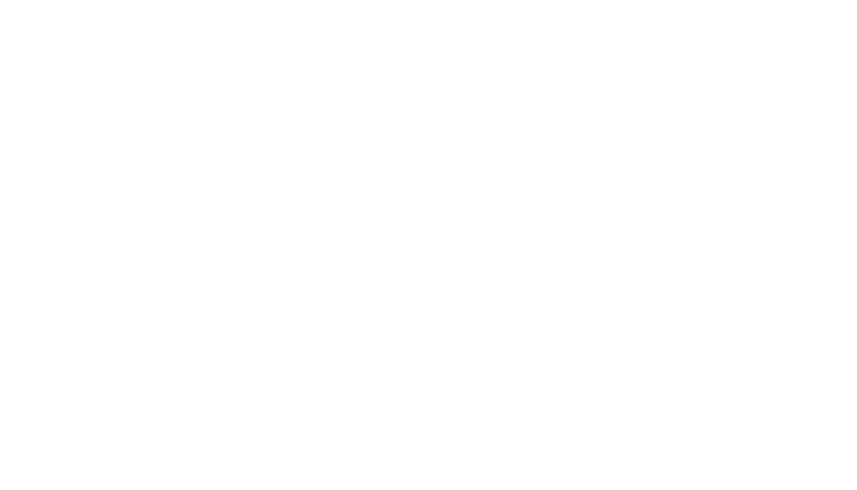
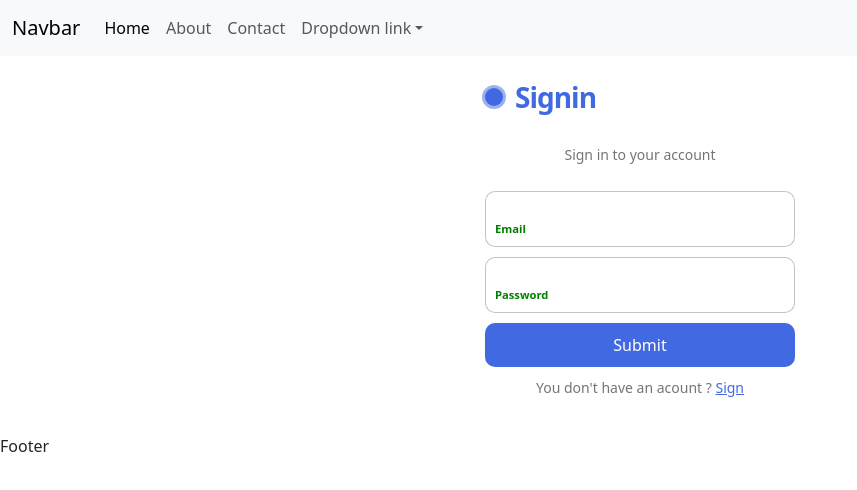
Before and after one commit to Adebayoisreal122/React_Route_Class, a React (Vite) app: page /signin in a window 1280 px wide. Before the commit this address had no page. Shown: the top 490 px of the page, without its empty margins (0-857 px from the left). Built offline with nearby package versions, Linux system fonts and the light colour scheme.

Commit message:
i did a sign in file

```diff
--- a/src/App.css
+++ b/src/App.css
@@ -109,11 +109,6 @@
   text-decoration: underline royalblue;
 }
 
-.flex {
-  display: flex;
-  width: 100%;
-  gap: 6px;
-}
 
 .form label {
   position: relative;
--- a/src/App.jsx
+++ b/src/App.jsx
@@ -13,6 +13,7 @@ import Layout from './components/Layout';
 import Frontend from './components/frontend';
 import Signup from './components/signup';
 import FormikSignup from './components/Formik';
+import Signin from './components/Signin';
 
 
 
@@ -30,6 +31,7 @@ function App() {
             <Route path="api" element={<Frontend/>} />
             <Route path="signup" element={<Signup/>} />
             <Route path="formik" element={<FormikSignup/>} />
+            <Route path="signin" element={<Signin/>} />
 
 
 
--- a/src/components/Formik.jsx
+++ b/src/components/Formik.jsx
@@ -1,8 +1,20 @@
 
 import { useFormik } from "formik"
+import * as yup from "yup"
 
 
 const FormikSignup = () => {
+
+    const passwordRegex = /^(?=.*[a-z])(?=.*[A-Z])(?=.*\d)(?=.*[@$!%*?&])[A-Za-z\d@$!%*?&]{8,}$/
+
+    const validationSchema = yup.object({
+        firstName: yup.string().required("required").min(4, "minimum of four character" ).max(10, "maximum of ten character"),
+        secondName: yup.string().required("required").min(4, "minimum of four character" ).max(10, "maximum of ten character"),
+        userName: yup.string().required("required").min(4, "minimum of four character" ).max(10,"maximum of ten character" ),
+        email: yup.string().email("enter valid email address"),
+        password: yup.string().matches(passwordRegex, "The password must be at least 8 character, and should include one uppercase, one lowercase" ),
+      });
+
 
     const formik = useFormik({
         initialValues: {
@@ -14,8 +26,8 @@ const FormikSignup = () => {
 
 
 
-
         },
+        validationSchema: validationSchema,
         onSubmit: values => {
           console.log(values)
         },
@@ -30,13 +42,14 @@ const FormikSignup = () => {
         <form  onSubmit={formik.handleSubmit} className="form">
             <p className="title">Register </p>
             <p className="message">Signup now and get full access to our app. </p>
-                <div className="flex">
+
                 <label>
                     <input name="firstName" required="" placeholder="" type="text"
                     onChange={formik.handleChange}
                     className="input"/>
                     <span>Firstname</span>
                 </label>
+                <span className="text-danger">{formik.errors.firstName}</span>
 
                 <label>
                     <input name="secondName" required="" placeholder="" type="text"
@@ -44,8 +57,9 @@ const FormikSignup = () => {
                     className="input"/>
                     <span>Lastname</span>
                 </label>
+                <span className="text-danger">{formik.errors.secondName}</span>
 
-            </div>
+
 
             <label>
                 <input name="userName" required="" placeholder="" type="text"
@@ -53,6 +67,7 @@ const FormikSignup = () => {
                 className="input"/>
                 <span>Username</span>
             </label>
+            <span className="text-danger">{formik.errors.userName}</span>
 
             <label>
                 <input name="email" required="" placeholder="" type="email"
@@ -60,13 +75,14 @@ const FormikSignup = () => {
                 className="input"/>
                 <span>Email</span>
             </label>
-
+            <span className="text-danger">{formik.errors.email}</span>
             <label>
                 <input name="password" required="" placeholder="" type="password"
                  onChange={formik.handleChange}
                 className="input"/>
                 <span>Password</span>
             </label>
+            <span className="text-danger">{formik.errors.password}</span>
             <button type="submit"  className="submit">Submit</button>
             <p className="signin">Already have an acount ? <a href="#">Signin</a> </p>
         </form>
--- /dev/null
+++ b/src/components/Signin.jsx
@@ -0,0 +1,47 @@
+import React, { useState } from 'react';
+import axios from 'axios';
+
+const Signin = () => {
+    let URL = "http://localhost:4000/signin";
+
+    const [email, setEmail] = useState('');
+    const [password, setPassword] = useState('');
+
+
+
+    const handleSubmit = (e) => {
+        e.preventDefault();
+        axios.post(URL, {
+            email, password
+        }).then((res) => {
+            console.log(res);
+        }).catch((err) => {
+            console.log(err);
+        });
+    };
+
+    return (
+        <>
+            <center>
+                <form onSubmit={handleSubmit} className="form">
+                    <p className="title">Signin </p>
+                    <p className="message">Sign in to your account </p>
+
+                    <label>
+                        <input name="email" required="" placeholder="" value={email} type="email" onChange={(e) => setEmail (e.target.value)}  className="input"/>
+                        <span>Email</span>
+                    </label>
+
+                    <label>
+                        <input name="password" required="" placeholder="" value={password} type="password" onChange={(e) => setPassword (e.target.value)}  className="input"/>
+                        <span>Password</span>
+                    </label>
+                    <button type="submit" className="submit">Submit</button>
+                    <p className="signin">You don't have an acount ? <a href="#">Sign</a> </p>
+                </form>
+            </center>
+        </>
+    );
+};
+
+export default Signin;
```
